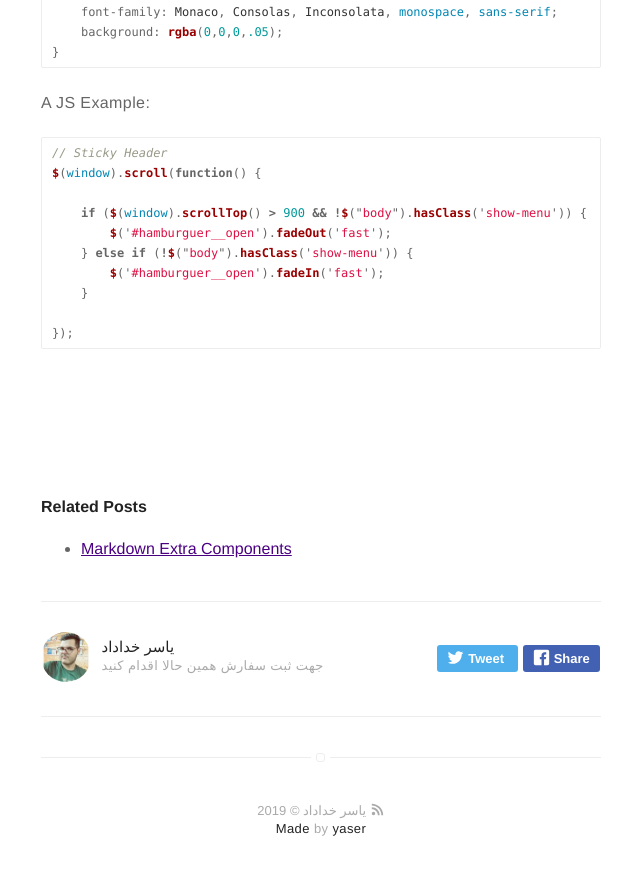
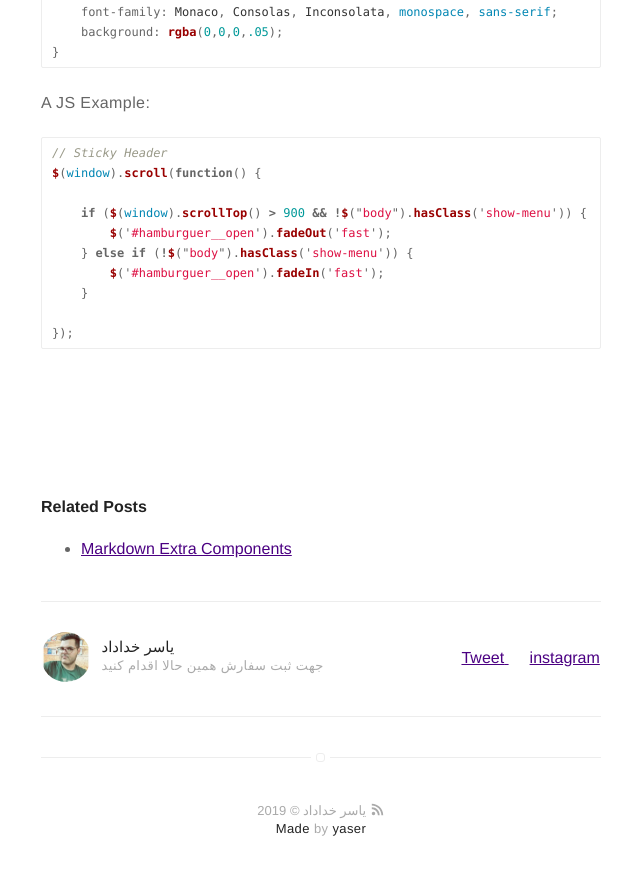
Before and after one commit to yaserkhodadad/yaserkhodadad.github.io, a Jekyll site: the page built from _posts/2016-02-24-markdown-common-elements.markdown, in a window 1280 px wide and 900 px high, scrolled down 5027 px. Shown: the top 875 px of the window, without its empty margins (319-959 px from the left). Built offline with Jekyll 4.4.1, drawn with Linux system fonts in a browser that asks for light colours.

Commit message:
Update author.html

```diff
--- a/_includes/author.html
+++ b/_includes/author.html
@@ -10,12 +10,12 @@
         <div class="share">
             <!-- Note: Only use three share links if your site width is set to large -->
             <!-- If site width is set to normal, you may choose any two share links -->
-            <a class="twitter" href="https://twitter.com/intent/tweet?text={{ site.url }}{{ page.url }} - {{ page.title }} by @{{ site.authors[page.author].twitter }}">
+            <a class="link" data-title="twitter.com/{{ site.twitter }}" href="http://twitter.com/{{ site.twitter }}">
                 <svg class="icon icon-twitter"><use xlink:href="#icon-twitter"></use></svg><span class="icon-twitter">Tweet</span>
             </a>
 
-            <a class="facebook" href="javascript:void(0)" onclick="window.open('https://facebook.com/sharer/sharer.php?u='+encodeURIComponent(location.href), 'facebook-share-dialog', 'width=626,height=436'); return false;">
-                <svg class="icon icon-facebook"><use xlink:href="#icon-facebook"></use></svg><span class="icon-facebook-rect">Share</span>
+            <a class="link" data-title="instagram.com/{{ site.instagram }}" href="http://instagram.com/{{ site.instagram }}">
+                <svg class="icon icon-instagram"><use xlink:href="#icon-instagram"></use></svg><span class="icon-twitter">instagram</span>
             </a>
 
             <!-- <a class="google-plus" href="https://plus.google.com/share?url={{ site.url }}{{ page.url }}" target="_blank">
```
